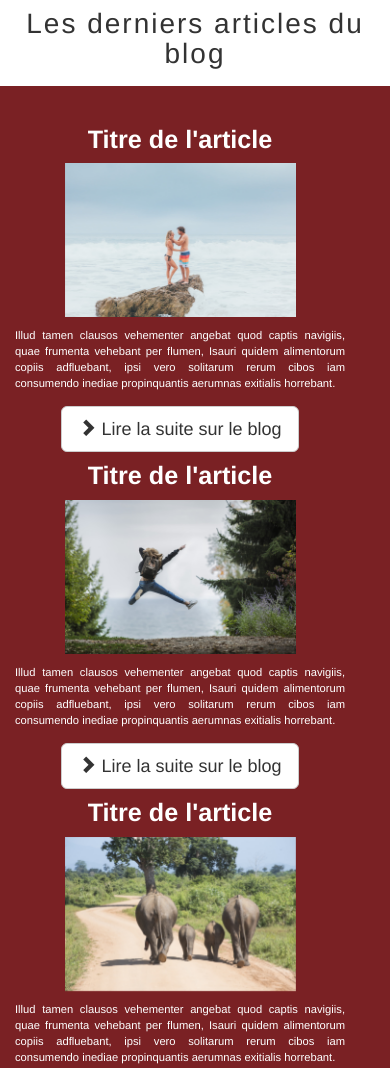
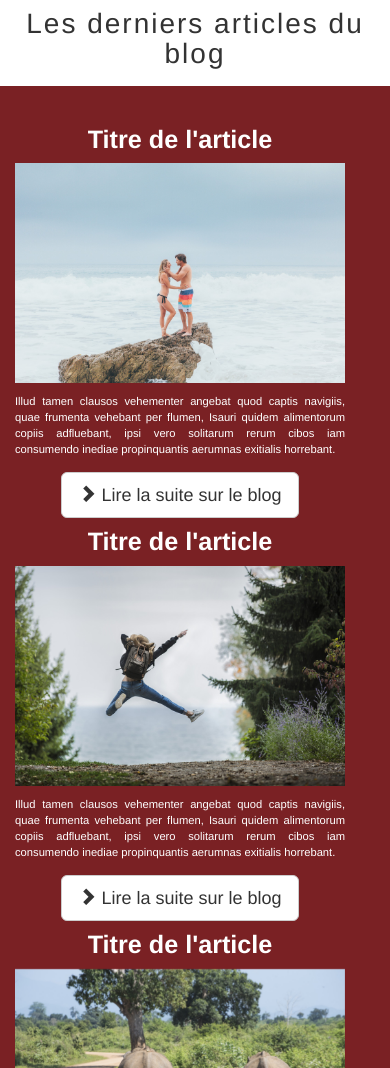
Before and after one commit to islek/ADT-Github-Pages, a plain HTML site: page index.html in a window 390 px wide. Shown: the part 8561-9629 px from the top of the page. Drawn offline with nearby package versions, Linux system fonts and the light colour scheme.

Commit message:
Ajout de la page mobile V3

```diff
--- a/css/style.css
+++ b/css/style.css
@@ -351,8 +351,8 @@ hr.style15:after {
 
 .back-white img {
   opacity: 1;
-  display: inline;
-  width: 70%;
+  display: block;
+  width: 100%;
   height: auto;
   transition: .5s ease;
   backface-visibility: hidden;
@@ -374,7 +374,7 @@ hr.style15:after {
 }
 
 /* If the browser window is smaller than 600px, make the columns stack on top of each other */
-@media only screen and (max-width: 600px) {
+@media only screen and (max-width: 850px) {
     .col {
         display: block;
         width: 100%;
```
